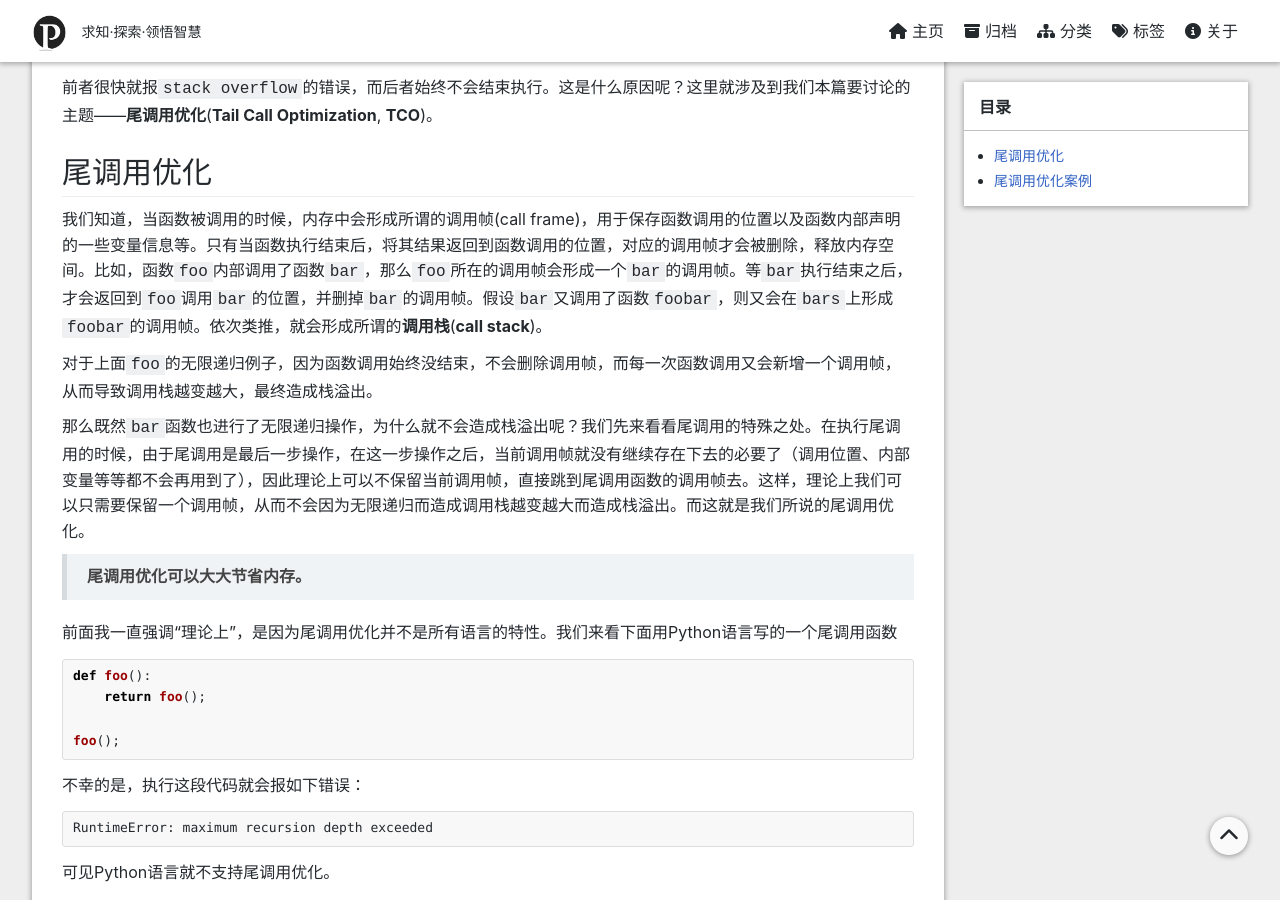
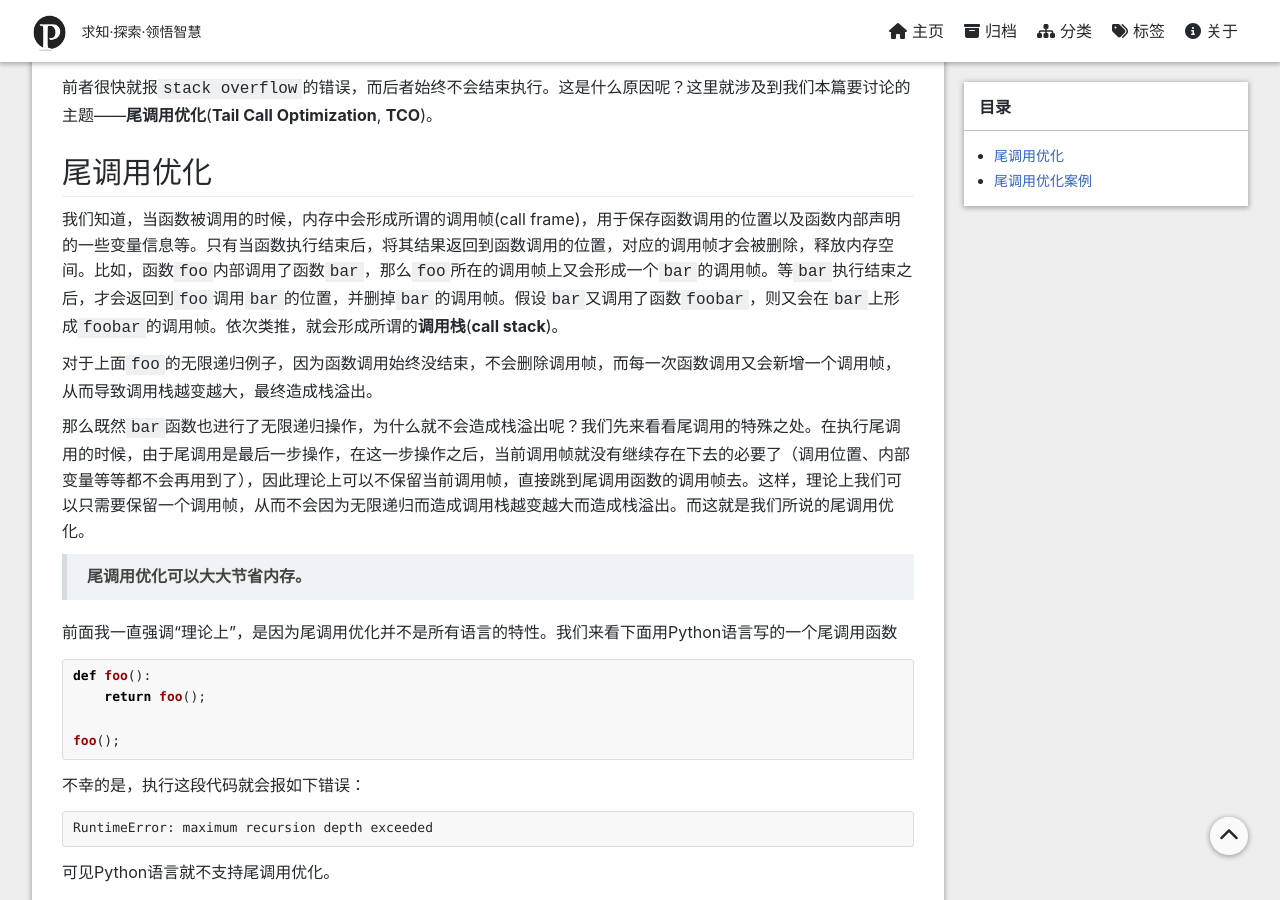
Before and after one commit to pyericz/blog, a Jekyll site: the page built from _posts/2017-09-17-tail-call-optimization.md, in a window 1280 px wide and 900 px high, scrolled down 1268 px. Built offline with Jekyll 4.4.1, drawn with Linux system fonts in a browser that asks for light colours; nearby versions of some CDN libraries; comment, search, counter and statistics services are not loaded; a style sheet for code colours, icons or effects is not loaded.

Commit message:
update tail-call-optimization

````diff
--- a/_posts/2017-09-17-tail-call-optimization.md
+++ b/_posts/2017-09-17-tail-call-optimization.md
@@ -68,7 +68,7 @@ end
 
 ## 尾调用优化
 
-我们知道，当函数被调用的时候，内存中会形成所谓的调用帧(call frame)，用于保存函数调用的位置以及函数内部声明的一些变量信息等。只有当函数执行结束后，将其结果返回到函数调用的位置，对应的调用帧才会被删除，释放内存空间。比如，函数```foo```内部调用了函数```bar```，那么```foo```所在的调用帧会形成一个```bar```的调用帧。等```bar```执行结束之后，才会返回到```foo```调用```bar```的位置，并删掉```bar```的调用帧。假设```bar```又调用了函数```foobar```，则又会在```bars```上形成```foobar```的调用帧。依次类推，就会形成所谓的**调用栈**(**call stack**)。
+我们知道，当函数被调用的时候，内存中会形成所谓的调用帧(call frame)，用于保存函数调用的位置以及函数内部声明的一些变量信息等。只有当函数执行结束后，将其结果返回到函数调用的位置，对应的调用帧才会被删除，释放内存空间。比如，函数```foo```内部调用了函数```bar```，那么```foo```所在的调用帧上又会形成一个```bar```的调用帧。等```bar```执行结束之后，才会返回到```foo```调用```bar```的位置，并删掉```bar```的调用帧。假设```bar```又调用了函数```foobar```，则又会在```bar```上形成```foobar```的调用帧。依次类推，就会形成所谓的**调用栈**(**call stack**)。
 
 对于上面```foo```的无限递归例子，因为函数调用始终没结束，不会删除调用帧，而每一次函数调用又会新增一个调用帧，从而导致调用栈越变越大，最终造成栈溢出。
 
````
